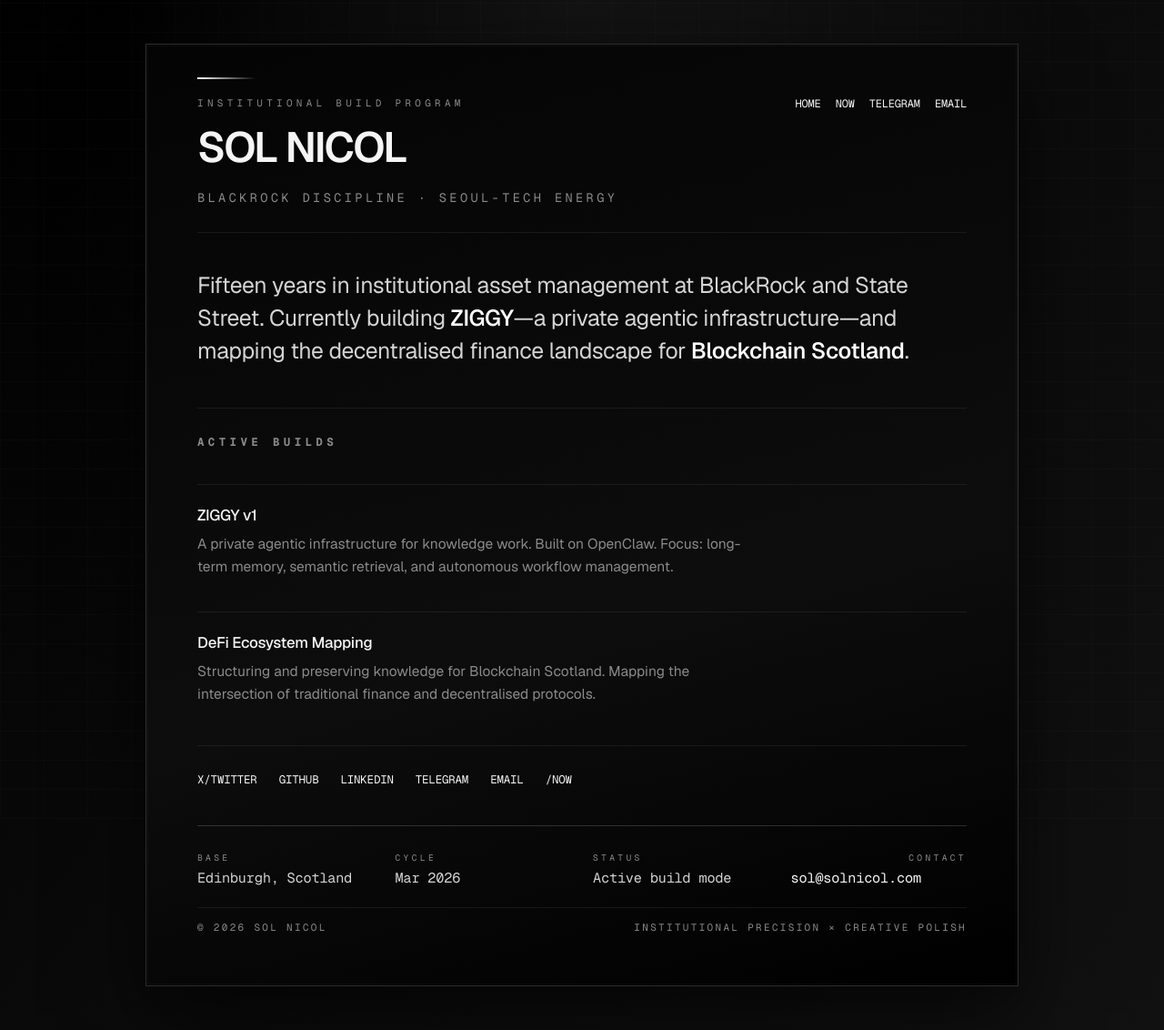
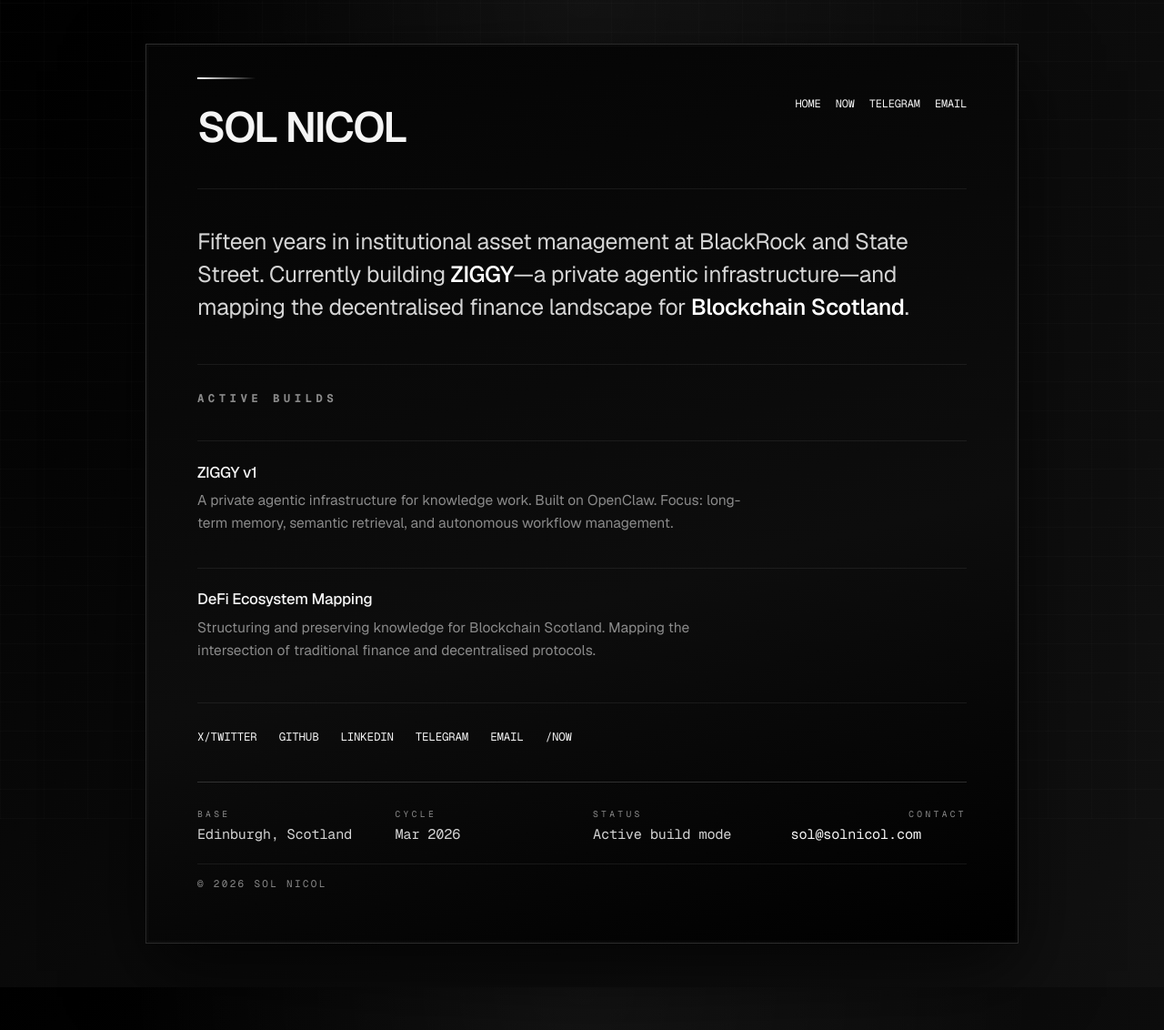
Before and after one commit to solnicol/solnicol.com, a Jekyll site: the page built from index.md, in a window 1280 px wide. Shown: the whole page at 91% size. Built offline with Jekyll 4.4.1, drawn with Linux system fonts in a browser that asks for light colours; after the commit the page ends 1085 px from its top, so only the background shows below that.

Commit message:
content(strip): remove placeholder marketing text from header and footer

```diff
--- a/_layouts/default.html
+++ b/_layouts/default.html
@@ -377,9 +377,7 @@
   <div class="surface">
     <header class="site-header" aria-label="Site header">
       <div class="wordmark-block">
-        <p class="eyebrow">Institutional build program</p>
         <a class="wordmark" href="{{ '/' | relative_url }}">Sol Nicol</a>
-        <p class="descriptor">BlackRock discipline · Seoul-Tech energy</p>
       </div>
       <nav class="site-nav" aria-label="Primary navigation">
         <a href="{{ '/' | relative_url }}">Home</a>
@@ -414,7 +412,6 @@
       </div>
       <div class="micro-footer">
         <span>© 2026 Sol Nicol</span>
-        <span>Institutional precision × Creative polish</span>
       </div>
     </footer>
   </div>
```
